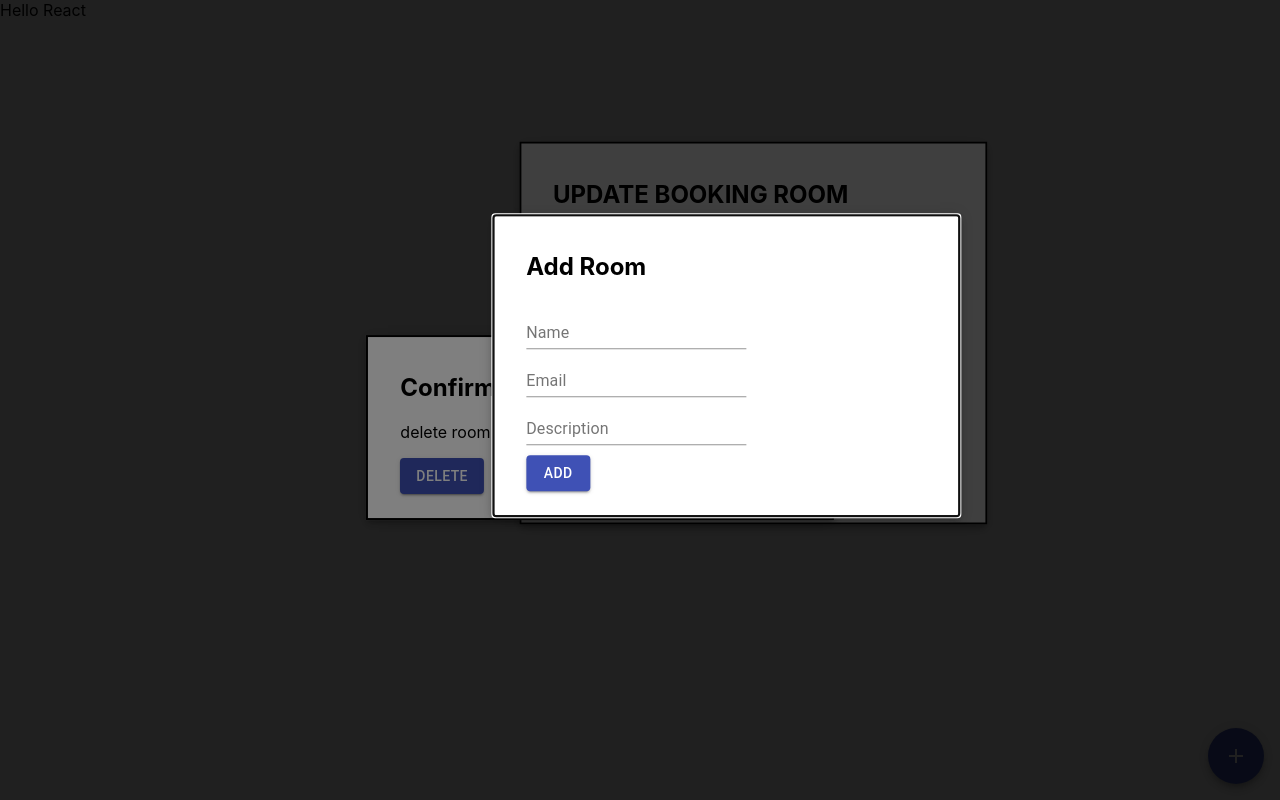
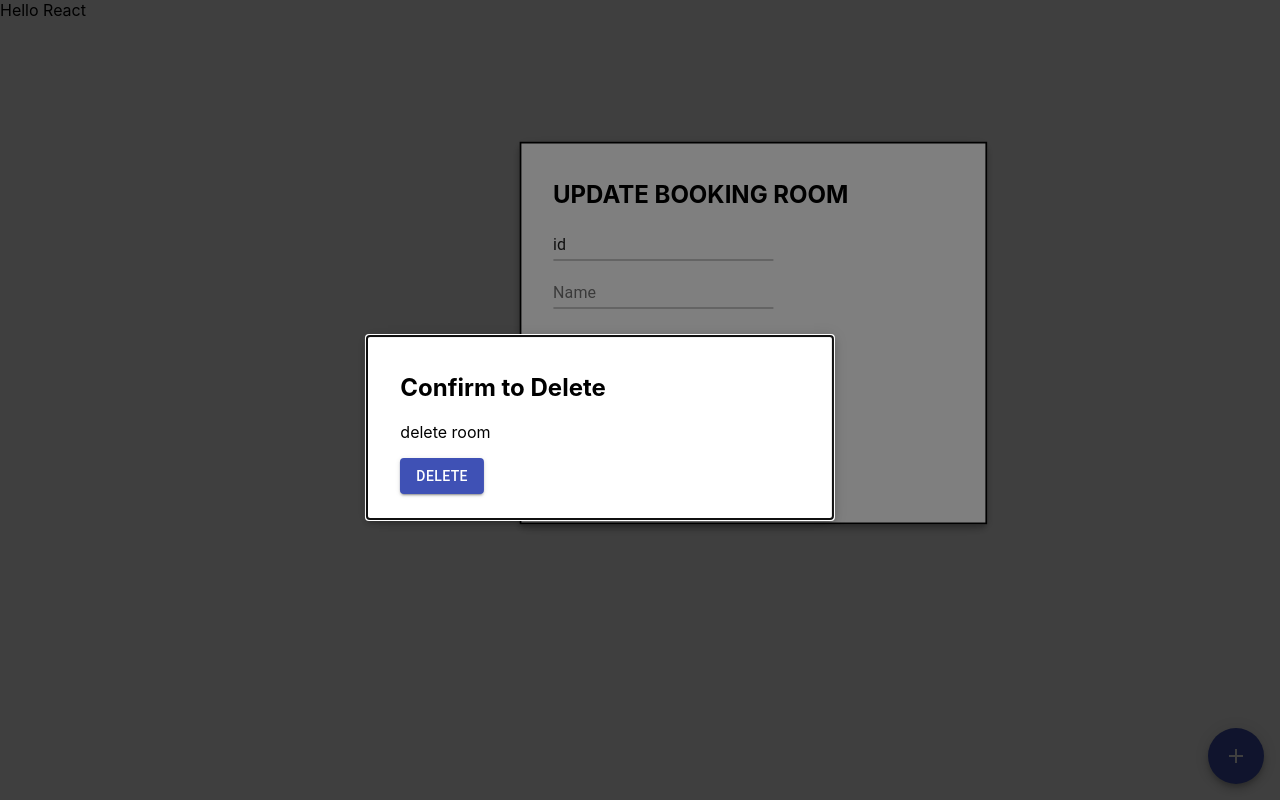
Before and after one commit to maythiti/Room-Reservation, a React (Create React App) app in the folder room-reservation/: page / in a window 1280 px wide. Built offline with nearby package versions, Linux system fonts and the light colour scheme.

Commit message:
add button 'cancel' to addModal

```diff
--- a/room-reservation/src/Component/AddModal.tsx
+++ b/room-reservation/src/Component/AddModal.tsx
@@ -4,6 +4,7 @@ import { makeStyles } from "@material-ui/core/styles";
 import { Button, createStyles, Fab } from "@material-ui/core";
 import Modal from "@material-ui/core/Modal";
 import TextField from "@material-ui/core/TextField";
+import clsx from 'clsx';
 
 const useStyles = makeStyles(theme =>
   createStyles({
@@ -32,10 +33,18 @@ const useStyles = makeStyles(theme =>
   })
 );
 
-const AddModal: FC = () => {
+interface AddModalProps {
+  isOpen: boolean;
+  onClose: () => void;}
+
+const AddModal: FC<AddModalProps> = props => {
   const classes = useStyles();
   const [modalStyle] = useState(getModalStyle);
-    const [openAddModal, setOpenAddModal] = useState(true);
+  const {isOpen, onClose} = props
+
+  useEffect(() => {
+      console.log('isOpen >> ', isOpen)
+  })
 
   function rand() {
     return Math.round(Math.random() * 20) - 10;
@@ -51,12 +60,8 @@ const AddModal: FC = () => {
     };
   }
 
-    function handleClose() {
-      setOpenAddModal(false);
-    }
-
   function onAddRoom() {
-        setOpenAddModal(false)
+      console.log('dispatch add room service')
   }
 
   return (
@@ -64,29 +69,33 @@ const AddModal: FC = () => {
       <Modal
         aria-labelledby="simple-modal-title"
         aria-describedby="simple-modal-description"
-        open={openAddModal}
-        onClose={handleClose}
+        open={isOpen}
       >
         <div style={modalStyle} className={classes.paper}>
           <h2 id="simple-modal-title">Add Room</h2>
           <div>
-            <TextField label="Name"  />
+            <TextField label="Name" />
           </div>
           <div>
-            <TextField label="Email"  />
+            <TextField label="Email" />
           </div>
           <div>
-            <TextField
-              label="Description"
-            />
+            <TextField label="Description" />
           </div>
-          <div>
-          </div>
+          <div></div>
+          <Button
+              className={classes.buttonGap}
+              variant="contained"
+              color="primary"
+              onClick={onClose}
+            >
+              CANCEL
+            </Button>
           <Button
             color="primary"
             variant="contained"
             onClick={onAddRoom}
-            className={classes.buttonGap}
+            className={clsx(classes.buttonGap, classes.buttonGapLeft)}
           >
             ADD
           </Button>
--- a/room-reservation/src/Component/ListRoom.tsx
+++ b/room-reservation/src/Component/ListRoom.tsx
@@ -15,18 +15,22 @@ const useStyles = makeStyles(theme =>
     }
   })
 );
+
+
 const ListRoom: FC = () => {
   const classes = useStyles()
+  const [isAddModalOpen, setAddModalOpen] = useState(false)
 
   function onOpenCreate() {
     console.log('add icon was clicked')
+    setAddModalOpen(true)
   }
   return (
     <div>
       Hello React
       <EditModal />
       <DeleteModal />
-      <AddModal />
+      <AddModal isOpen={isAddModalOpen} onClose={() => setAddModalOpen(false)}/>
       <Fab
         className={classes.mainButton}
         color="primary"
```
Lines whose indentation alone changed are shown as unchanged.
